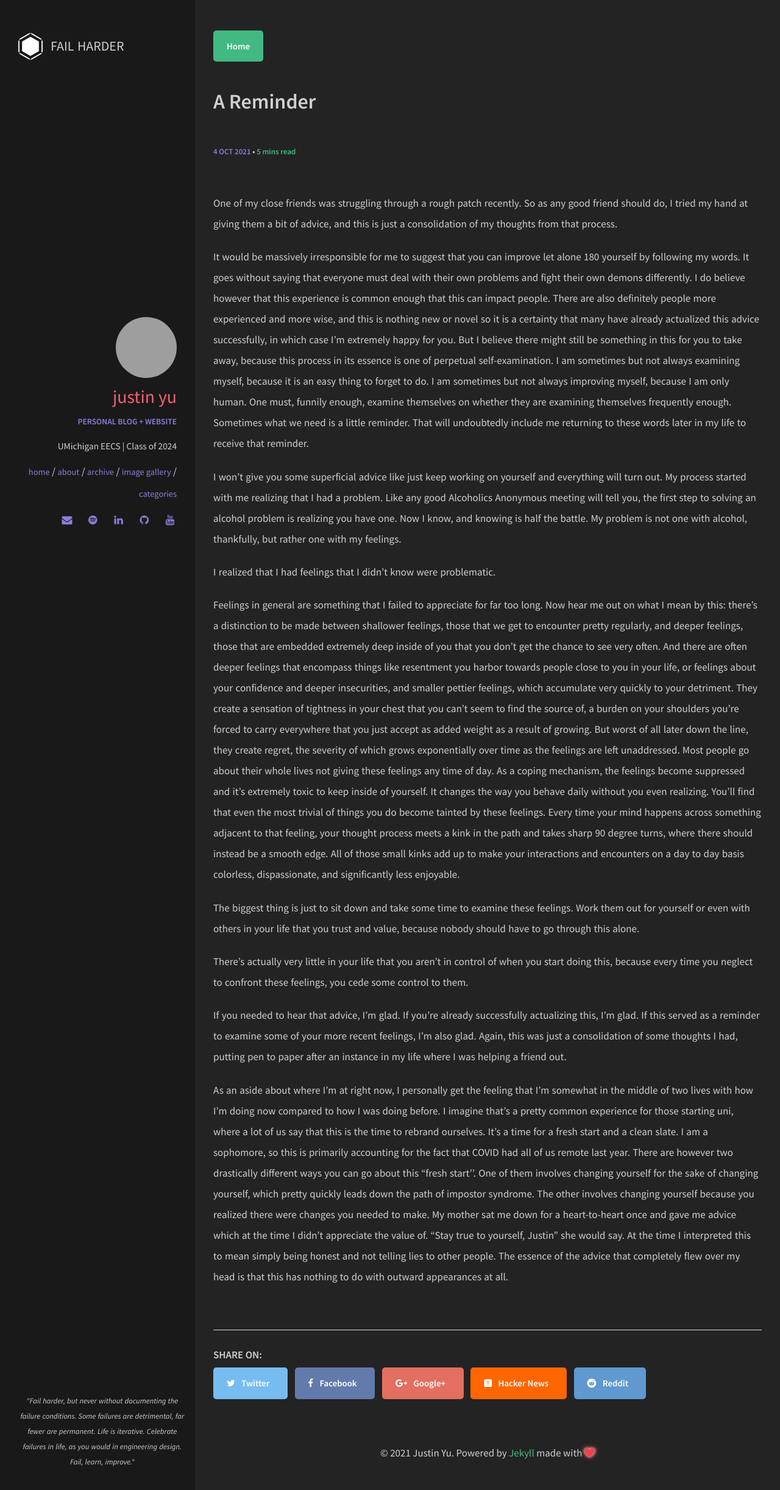
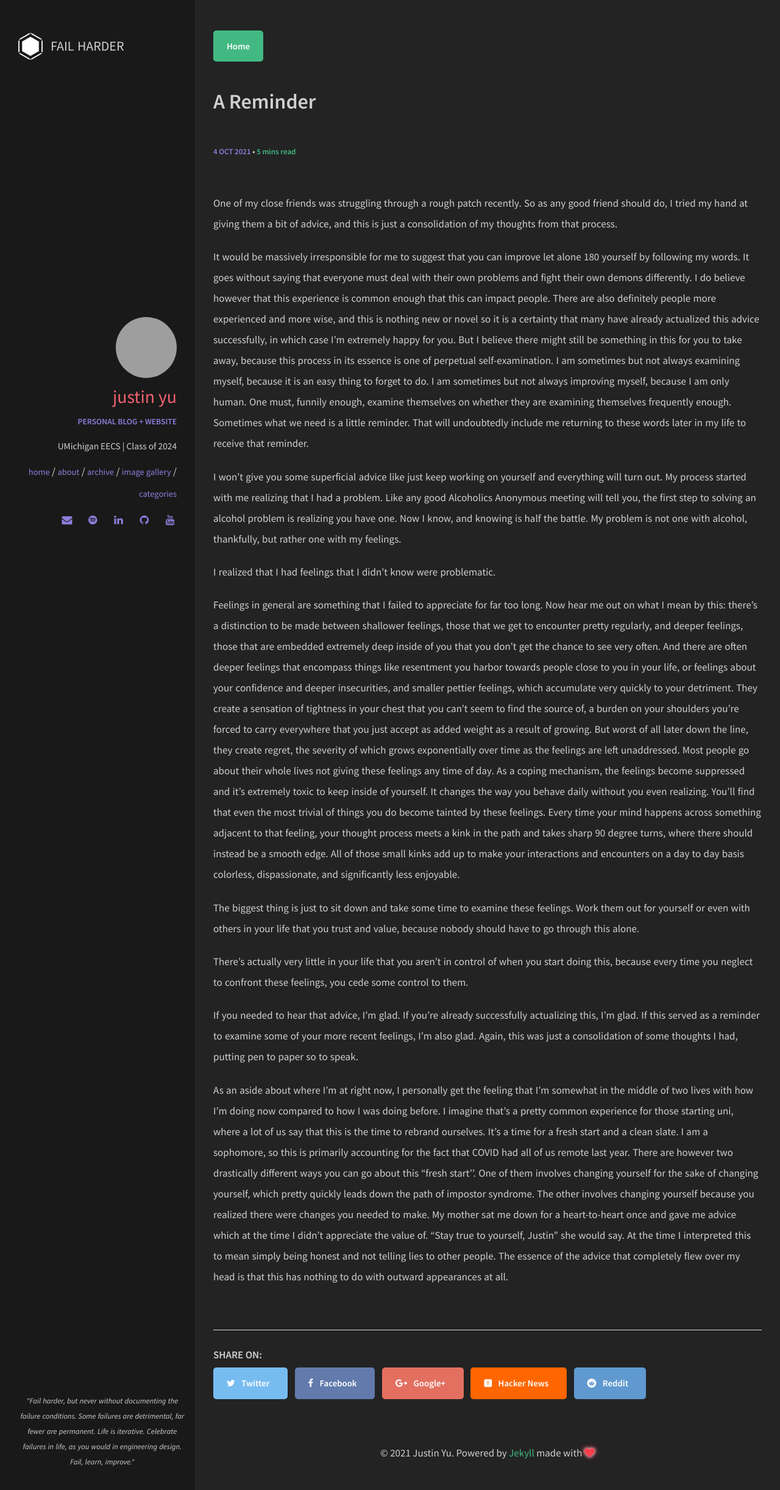
Before and after one commit to uynitsuj/uynitsuj.github.io, a Jekyll site: the page built from _posts/2021-10-04-feelings.md, in a window 1280 px wide. Shown: the top 2444 px of the page at 61% size. Built offline with Jekyll 4.4.1, drawn with Linux system fonts in a browser that asks for light colours.

Commit message:
Update 2021-10-04-feelings.md

```diff
--- a/_posts/2021-10-04-feelings.md
+++ b/_posts/2021-10-04-feelings.md
@@ -18,6 +18,6 @@ The biggest thing is just to sit down and take some time to examine these feelin
 
 There's actually very little in your life that you aren't in control of when you start doing this, because every time you neglect to confront these feelings, you cede some control to them.
 
-If you needed to hear that advice, I’m glad. If you’re already successfully actualizing this, I’m glad. If this served as a reminder to examine some of your more recent feelings, I’m also glad. Again, this was just a consolidation of some thoughts I had, putting pen to paper after an instance in my life where I was helping a friend out.
+If you needed to hear that advice, I’m glad. If you’re already successfully actualizing this, I’m glad. If this served as a reminder to examine some of your more recent feelings, I’m also glad. Again, this was just a consolidation of some thoughts I had, putting pen to paper so to speak.
 
 As an aside about where I’m at right now, I personally get the feeling that I’m somewhat in the middle of two lives with how I’m doing now compared to how I was doing before. I imagine that’s a pretty common experience for those starting uni, where a lot of us say that this is the time to rebrand ourselves. It’s a time for a fresh start and a clean slate. I am a sophomore, so this is primarily accounting for the fact that COVID had all of us remote last year. There are however two drastically different ways you can go about this “fresh start''. One of them involves changing yourself for the sake of changing yourself, which pretty quickly leads down the path of impostor syndrome. The other involves changing yourself because you realized there were changes you needed to make. My mother sat me down for a heart-to-heart once and gave me advice which at the time I didn’t appreciate the value of. “Stay true to yourself, Justin” she would say. At the time I interpreted this to mean simply being honest and not telling lies to other people. The essence of the advice that completely flew over my head is that this has nothing to do with outward appearances at all.
```
